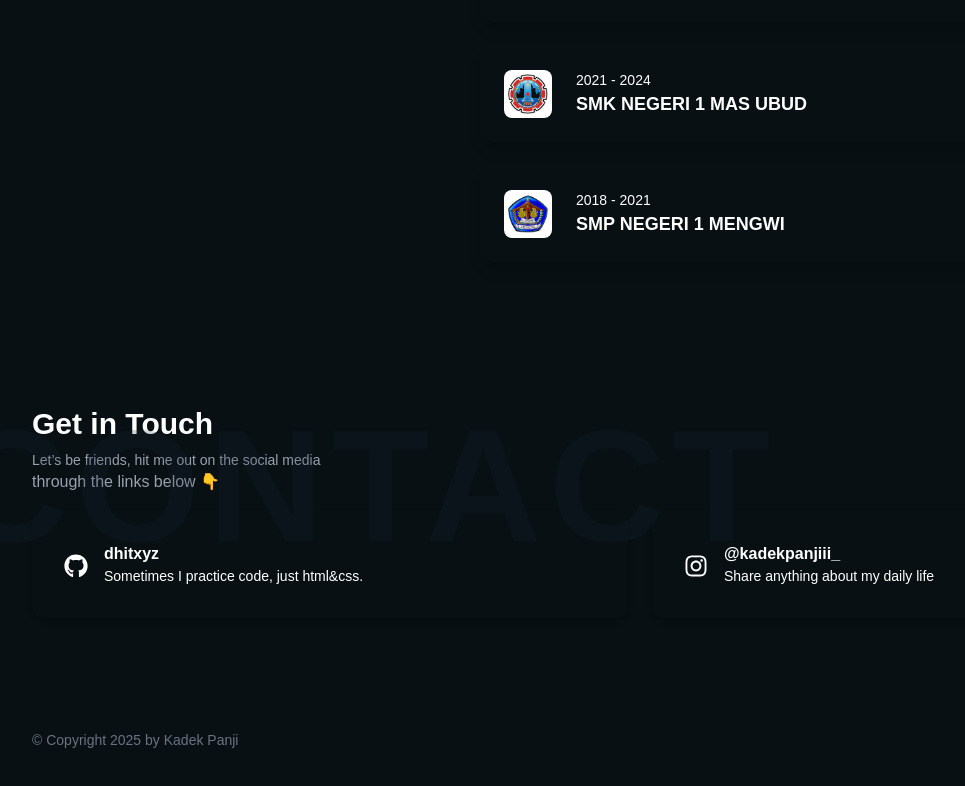
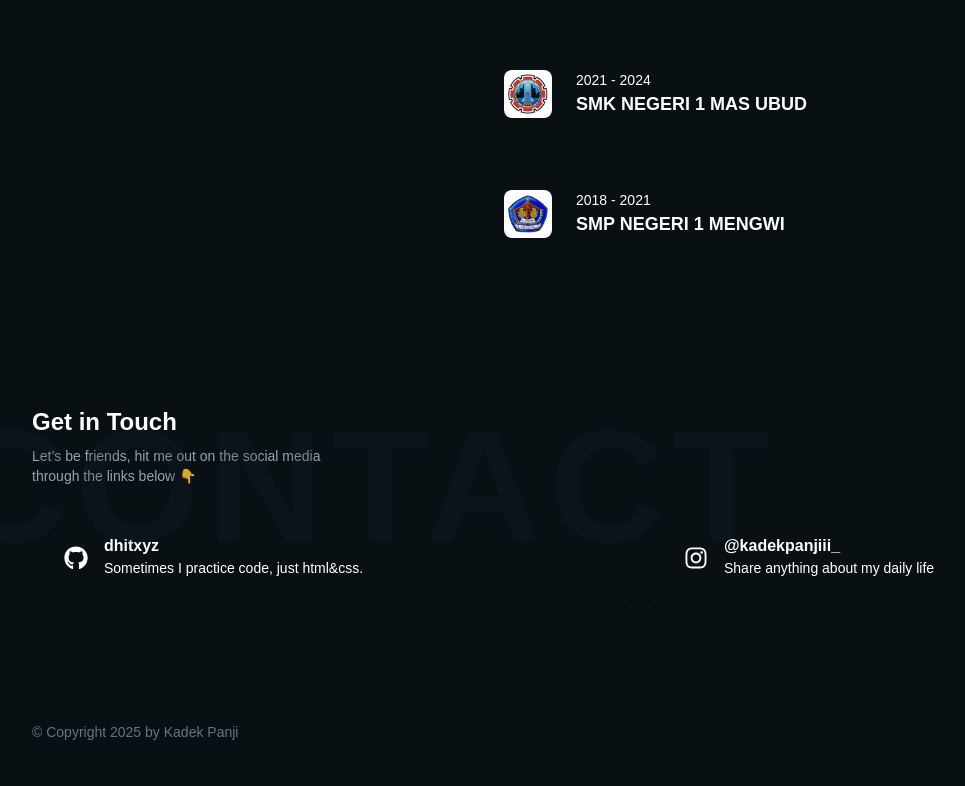
Before and after one commit to dhitxyz/new-portofolio, a React (Vite) app: page / in a window 1280 px wide. Shown: the part 3258-4044 px from the top of the page, without its empty margins (0-965 px from the left). Built offline with nearby package versions, Linux system fonts and the light colour scheme.

Commit message:
Update Contact.jsx

```diff
--- a/src/pages/home/Contact.jsx
+++ b/src/pages/home/Contact.jsx
@@ -23,11 +23,11 @@ const Contact = () => {
             </h2>
             </div>
             <div className="flex flex-col items-start mt-30 md:mt-0">
-                <h3 className="text-3xl font-bold">Get in Touch</h3>
+                <h3 className="md:text-2xl text-3xl font-bold">Get in Touch</h3>
                 <p className="text-gray-400 mt-2 text-sm">
                     Let’s be friends, hit me out on the social media
                 </p>
-                <p className="text-gray-400 mb-4">through the links below 👇</p>
+                <p className="text-gray-400 mb-4 text-sm">through the links below 👇</p>
             </div>
             <div className="grid grid-cols-1 md:grid-cols-2 gap-6">
                 {contacts.map((item, idx) => (
```
